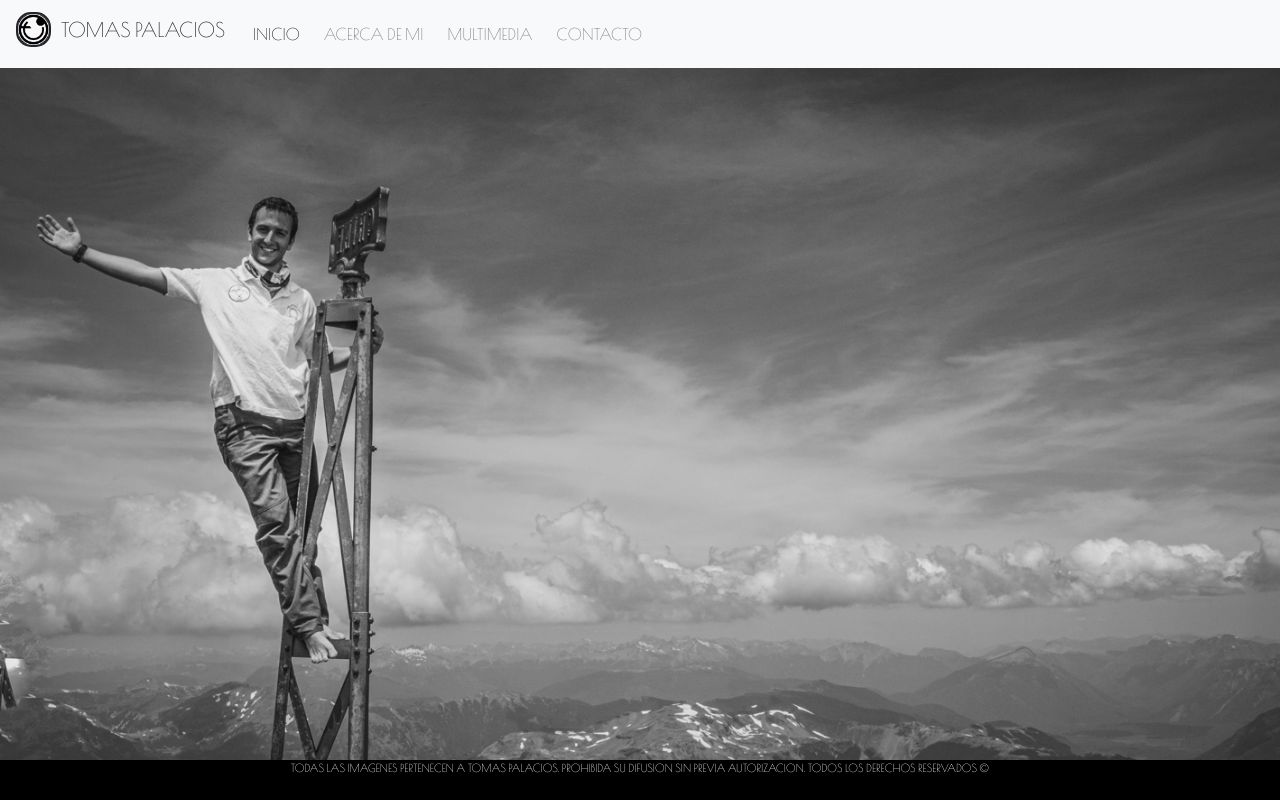
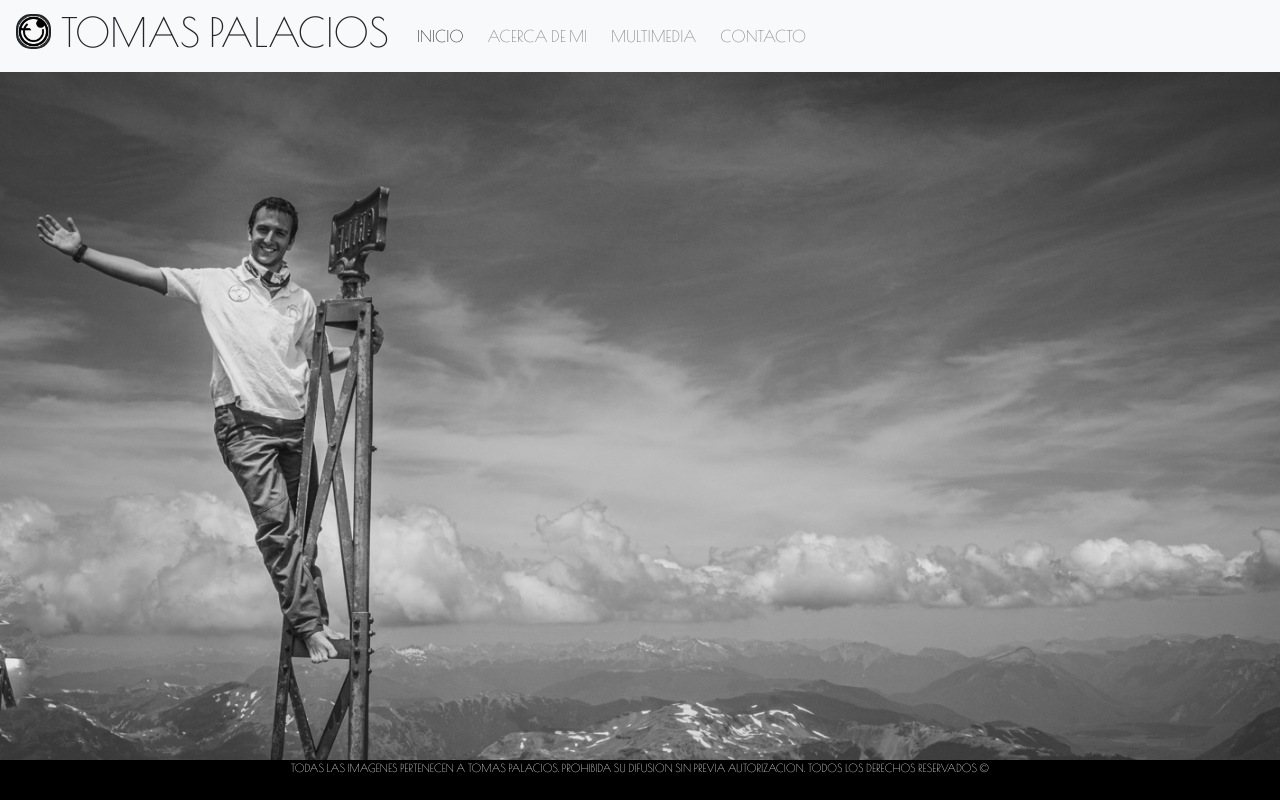
Before and after one commit to federicoporcelli/tomaspalaciosfotografia, a website: page index.html in a window 1280 px wide. Drawn offline with nearby package versions, Linux system fonts and the light colour scheme.

Commit message:
Add files via upload

```diff
--- a/css/estilos.css
+++ b/css/estilos.css
@@ -133,4 +133,4 @@ footer {
   margin-right: 10px; }
 
 .nav1 .titulo {
-  font-size: 20px; }
+  font-size: 40px; }
```
